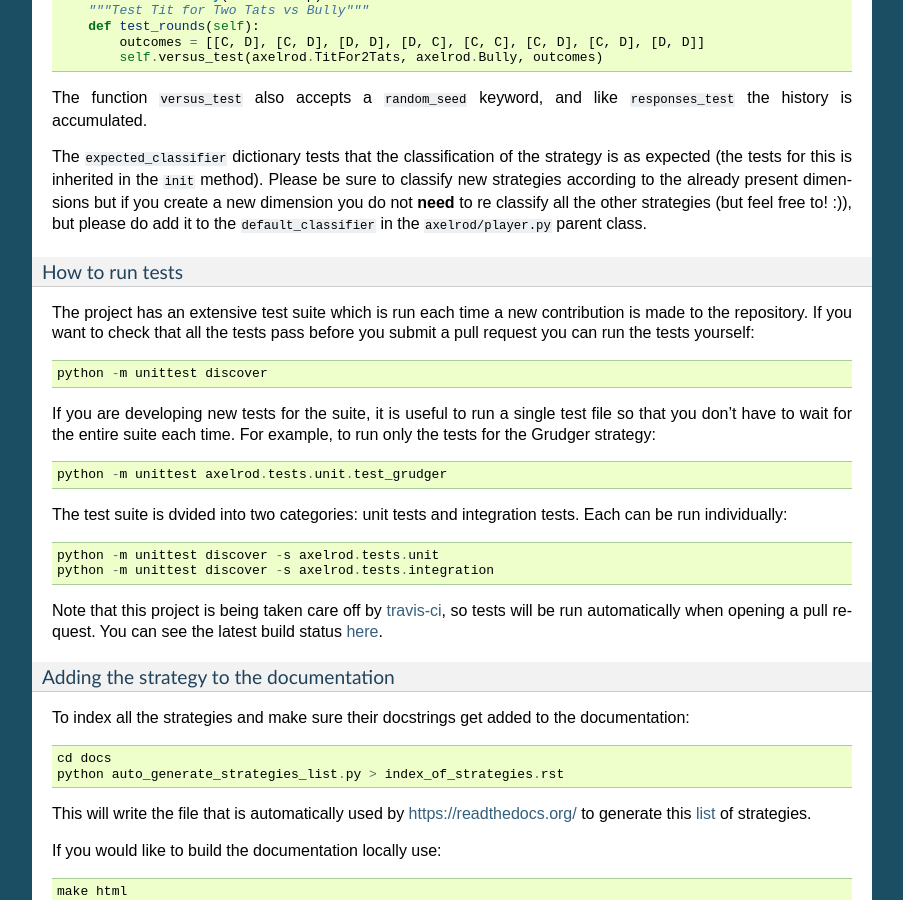
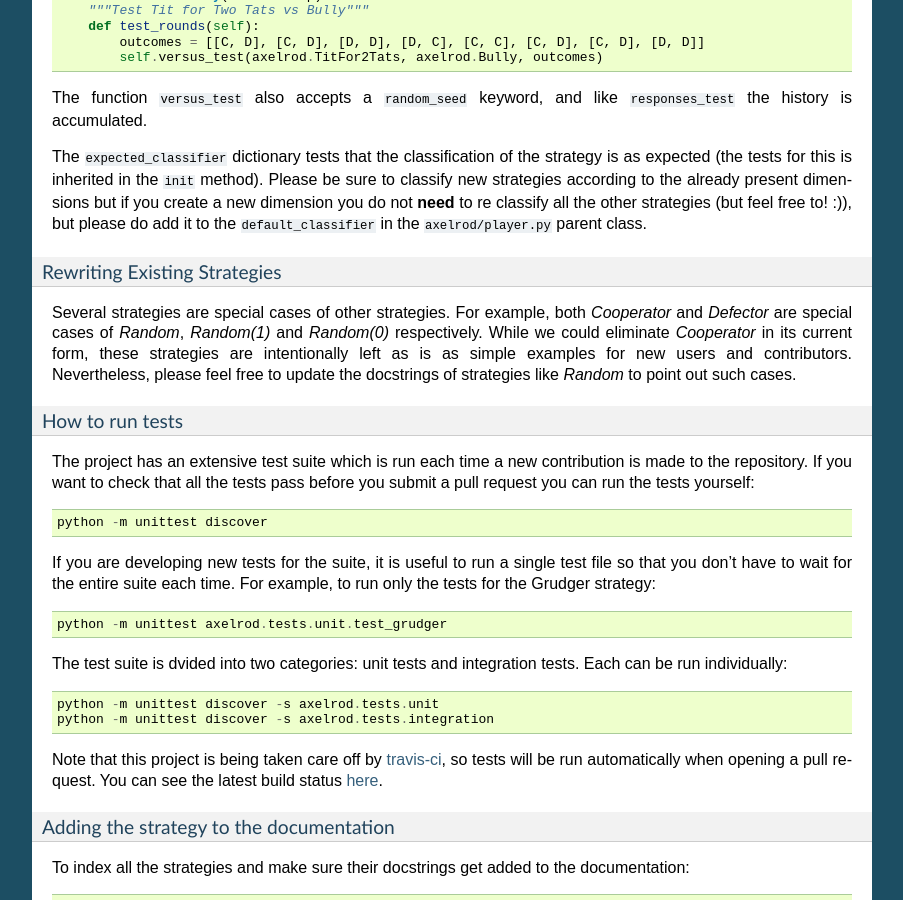
Before and after one commit to Axelrod-Python/Axelrod, a Sphinx documentation site: the page built from docs/contributing.rst, in a window 1280 px wide and 900 px high, scrolled down 6224 px. Shown: the whole window, without its empty margins (198-1101 px from the left). Built offline with Sphinx 7.4.7, drawn with Linux system fonts in a browser that asks for light colours; some of the changed text lies outside the part shown.

Commit message:
Add note about duplicate strategies and maintaining simple implementations in the library

```diff
--- a/docs/contributing.rst
+++ b/docs/contributing.rst
@@ -354,6 +354,17 @@ present dimensions but if you create a new dimension you do not **need** to re
 classify all the other strategies (but feel free to! :)), but please do add it
 to the :code:`default_classifier` in the :code:`axelrod/player.py` parent class.
 
+Rewriting Existing Strategies
+'''''''''''''''''''''''''''''
+
+Several strategies are special cases of other strategies. For example, both
+`Cooperator` and `Defector` are special cases of `Random`, `Random(1)` and
+`Random(0)` respectively. While we could eliminate `Cooperator` in its current
+form, these strategies are intentionally left as is as simple examples for new
+users and contributors. Nevertheless, please feel free to update the docstrings
+of strategies like `Random` to point out such cases.
+
+
 How to run tests
 ''''''''''''''''
 
```
Also changed, not shown: 1 other file.
